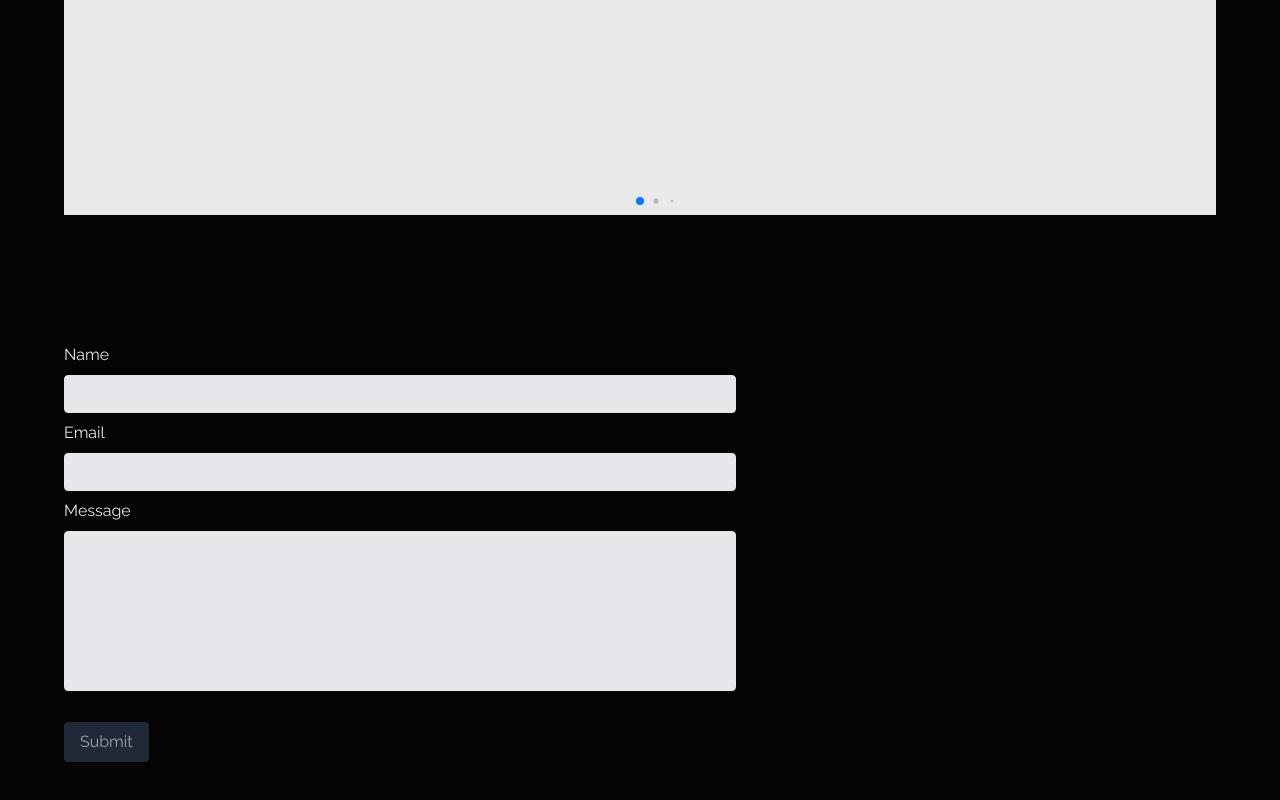
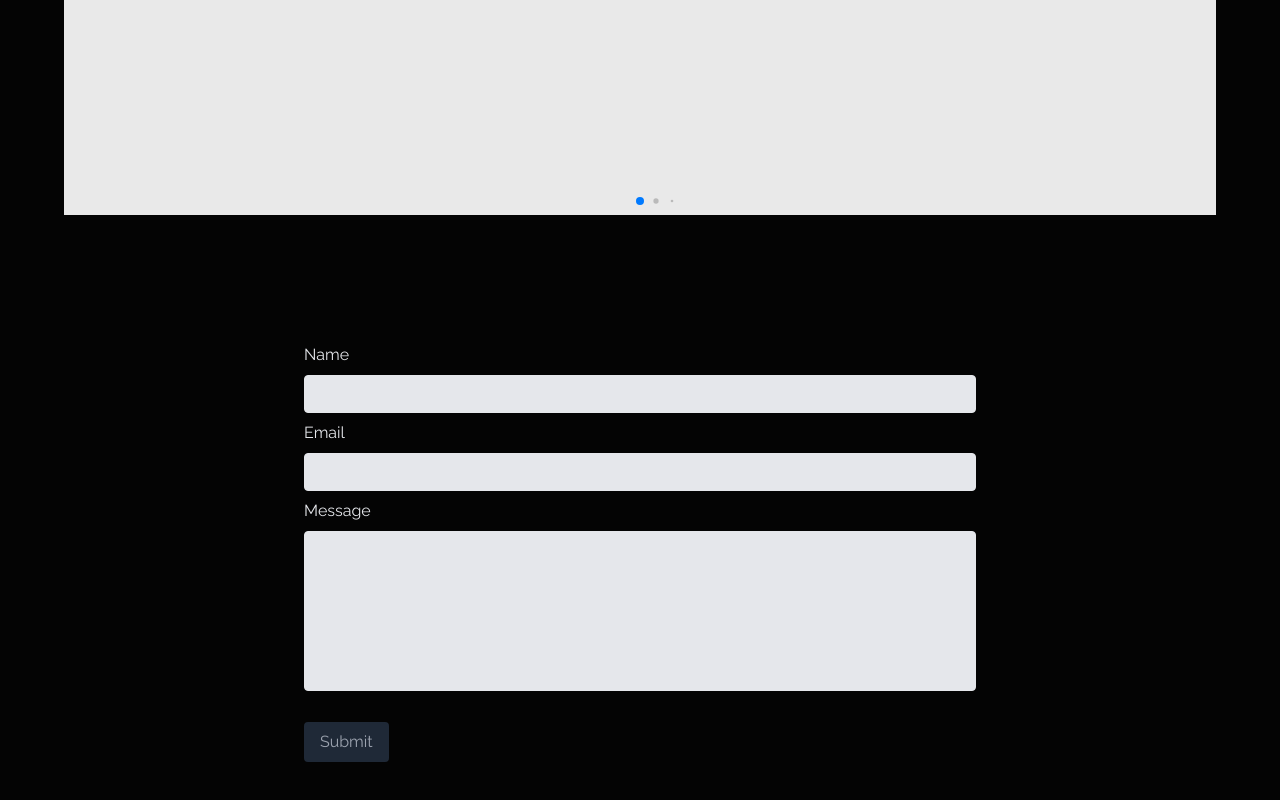
Before and after one commit to lcruz4/luiscruzgmu, a Next.js app: page / in a window 1280 px wide. Shown: the part 2671-3471 px from the top of the page. Built offline with nearby package versions, Linux system fonts and the light colour scheme.

Commit message:
fix form styling

```diff
--- a/components/contact/Contact.tsx
+++ b/components/contact/Contact.tsx
@@ -19,16 +19,28 @@ export const Contact = () => {
   const ref = useNavIntersection(0.2, NavItems.Contact);
 
   return (
-    <div ref={ref} className='w-full flex flex-col justify-center'>
-      <div className={`overflow-hidden transition-all delay-500 duration-500 ${formSubmitted ? 'max-h-28' : 'max-h-0'}`}>
+    <div ref={ref} className='w-full flex flex-col items-center'>
+      <div
+        className={`overflow-hidden transition-all delay-500 duration-500 ${
+          formSubmitted ? 'max-h-28' : 'max-h-0'
+        }`}
+      >
         <div className='mb-2'>
-          <p className='text-white text-2xl mb-2'>{error ? 'Something went wrong! 🤕' : 'Thank you!'}</p>
+          <p className='text-white text-2xl mb-2'>
+            {error ? 'Something went wrong! 🤕' : 'Thank you! 🙂'}
+          </p>
           <p className='text-white text-base mb-2'>
-            {error ? error : 'Your message has been sent. I will get back to you as soon as possible.'}
+            {error
+              ? error
+              : 'Your message has been sent. I will get back to you as soon as possible!'}
           </p>
         </div>
       </div>
-      <form className={`bg-cyan flex-1 max-w-2xl overflow-hidden transition-all duration-500 ${formSubmitted ? 'max-h-0' : 'max-h-800'}`}>
+      <form
+        className={`w-full bg-cyan flex-1 max-w-2xl overflow-hidden transition-all duration-500 ${
+          formSubmitted ? 'max-h-0' : 'max-h-800'
+        }`}
+      >
         <div className='mb-2'>
           <label className={labelClass} htmlFor='name'>
             Name
@@ -67,14 +79,20 @@ export const Contact = () => {
         <button
           className='bg-gray-800 shadow-innerL-tl-cyanL-br-pink-500 hover:shadow-innerL-tl-pink-500-br-cyanL focus:shadow-innerL-tl-pink-500-br-cyanL text-pink-500 transition-shadow ease-in-out duration-500 py-2 px-4 rounded focus:outline-none disabled:text-gray-400 disabled:shadow-none'
           type='button'
-          disabled={!emailRegex.test(email) || !name || !message}
+          disabled={
+            !emailRegex.test(email) ||
+            !name ||
+            !message ||
+            submitting ||
+            formSubmitted
+          }
           onClick={async () => {
             setSubmitting(true);
             try {
               const res = await fetch('/api/mailjet', {
                 method: 'POST',
                 body: JSON.stringify({ name, email, message }),
-              })
+              });
               const respObj = await res.json();
 
               if (respObj.success) {
```
